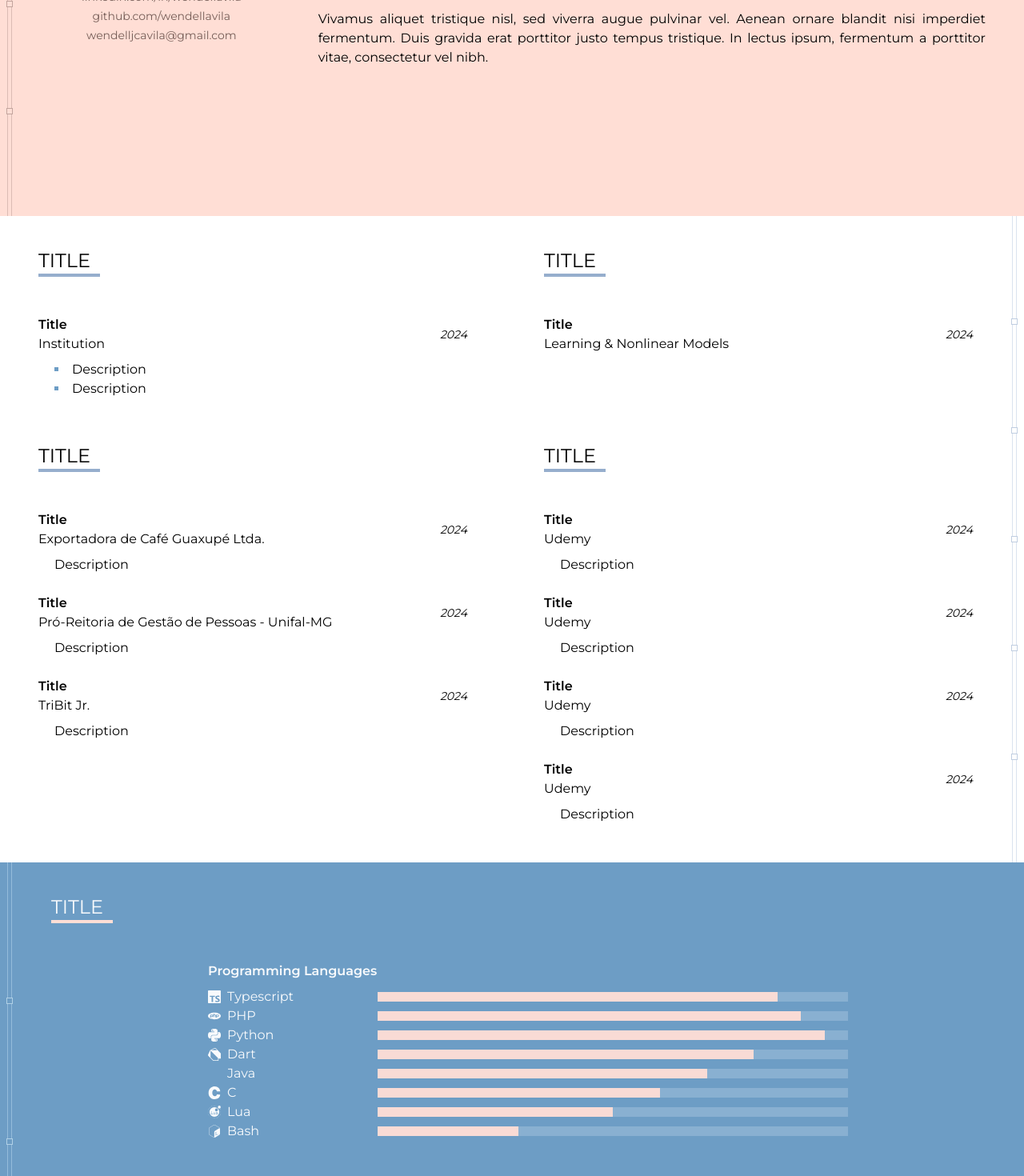
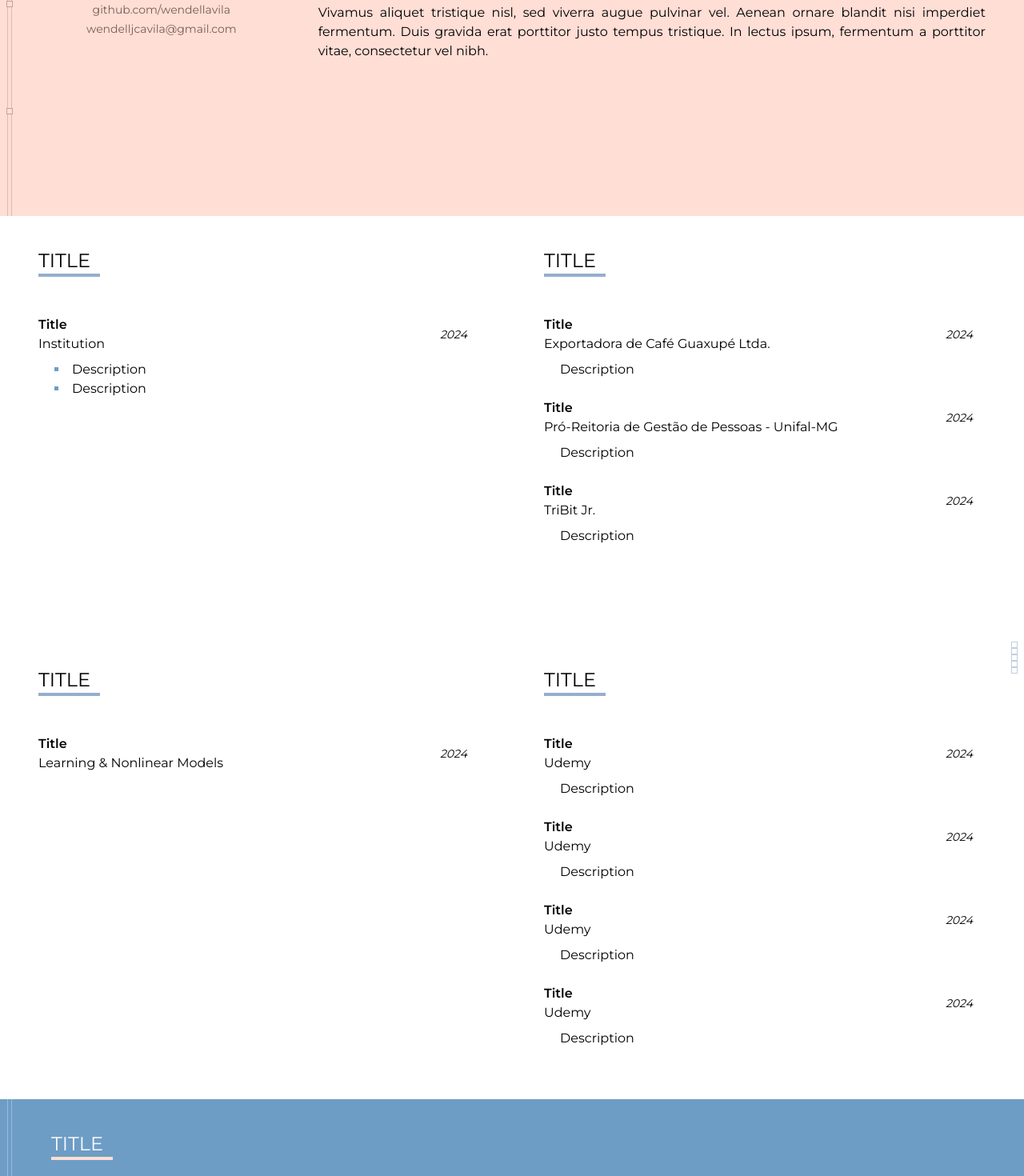
Before and after one commit to wendellavila/portfolio_next, a Next.js app: page /en in a window 1280 px wide. Shown: the part 1330-2800 px from the top of the page at 80% size. Built offline with nearby package versions, Linux system fonts and the light colour scheme; some icons are missing; what tailwindcss-animated would draw is missing.

Commit message:
fix: Better responsiveness in large screen sizes

```diff
--- a/src/app/[lang]/(about)/AboutSection.tsx
+++ b/src/app/[lang]/(about)/AboutSection.tsx
@@ -33,7 +33,7 @@ export function AboutSection(props: SectionProps) {
         textColor="coffee"
         backgroundColor="cream"
       />
-      <div className="grow flex flex-col pt-2 pb-6">
+      <div className="grow flex flex-col pt-2 pb-10">
         <SectionHeader
           decorationClassName="bg-blueprint"
           className="ml-6 md:ml-0"
@@ -59,7 +59,7 @@ export function AboutSection(props: SectionProps) {
                 .split('\n')
                 .map((line, index) => (
                   <p
-                    className="text-md mb-4 text-justify"
+                    className="text-md pb-4 text-justify"
                     key={`about-paragraph-${index + 1}`}
                   >
                     {line}
--- a/src/app/[lang]/(cv)/CvSection.tsx
+++ b/src/app/[lang]/(cv)/CvSection.tsx
@@ -21,11 +21,13 @@ export function CvSection(props: SectionProps) {
     <section
       ref={componentRef}
       id="education-experience"
-      className="min-h-screen flex flex-row bg-white"
+      className="min-h-screen flex flex-row bg-white items-center"
     >
       <div
-        className={`grow pt-2 pb-6 px-6 md:pl-12 md:pr-0
-        inline-grid gap-x-24 lg:grid-cols-2 ${animate ? 'visible' : 'hidden'}`}
+        className={`grow pt-2 pb-10 px-6 md:pl-12 md:pr-0 ${
+          animate ? 'visible' : 'hidden'
+        }
+        inline-grid gap-24 lg:grid-cols-2`}
       >
         <CvSubSection
           subsection="education"
--- a/src/app/[lang]/(cv)/CvSubSection.tsx
+++ b/src/app/[lang]/(cv)/CvSubSection.tsx
@@ -15,7 +15,8 @@ export function CvSubSection(props: Props) {
   const subsectionData = subsectionInfo.data;
 
   return (
-    <section className={`max-w-[800px] w-full ${className ?? ''}`}>
+    <section className="flex flex-col items-center">
+      <div className={`max-w-[800px] w-full ${className ?? ''}`}>
         <SectionHeader decorationClassName="bg-silver">
           {i18n('title').toLocaleUpperCase()}
         </SectionHeader>
@@ -34,6 +35,7 @@ export function CvSubSection(props: Props) {
             }
           ></CvItem>
         ))}
+      </div>
     </section>
   );
 }
--- a/src/app/[lang]/(projects)/ProjectsSection.tsx
+++ b/src/app/[lang]/(projects)/ProjectsSection.tsx
@@ -28,11 +28,11 @@ export function ProjectsSection(props: SectionProps) {
       id="projects"
       className="min-h-screen flex flex-row bg-white"
     >
-      <div className="grow pt-2 pb-6 px-6 md:pl-12">
+      <div className="grow pt-2 pb-16 px-6 md:pl-12 flex flex-col">
         <SectionHeader decorationClassName="bg-silver">
           {i18n('title').toLocaleUpperCase()}
         </SectionHeader>
-        <div className="flex flex-row flex-wrap gap-8 justify-center px-8">
+        <div className="grow flex flex-row flex-wrap gap-8 justify-center items-center px-8">
           {projectData.map(project => (
             <ProjectItem
               key={`project-item-${project.id}`}
--- a/src/app/[lang]/(skills)/SkillsSection.tsx
+++ b/src/app/[lang]/(skills)/SkillsSection.tsx
@@ -1,5 +1,5 @@
 'use client';
-import { useEffect, useState } from 'react';
+import { useState } from 'react';
 import { useTranslations } from 'next-intl';
 
 import { skillsData } from '@/utils/constants';
@@ -14,13 +14,11 @@ export function SkillsSection(props: SectionProps) {
   const { componentRef, items } = props;
 
   const i18n = useTranslations('sections.skills');
-  const inView = useInView(componentRef);
+  const isInView = useInView(componentRef);
   const [animate, setAnimate] = useState(false);
 
-  // Animate on first view
-  useEffect(() => {
-    if (inView && !animate) setAnimate(true);
-  }, [inView]);
+  // Animate progress bars on first view
+  if (isInView && !animate) setAnimate(true);
 
   return (
     <section
@@ -35,19 +33,16 @@ export function SkillsSection(props: SectionProps) {
         textColor="slate-100"
         backgroundColor="blueprint"
       />
-      <div className="grow py-2 px-6 md:pl-0 flex flex-col">
+      <div className="grow pt-2 pb-16 px-6 md:pr-12 md:pl-0 flex flex-col">
         <SectionHeader className="" decorationClassName="bg-cream">
           {i18n('title')}
         </SectionHeader>
         <div
-          className="grow flex flex-col
-           items-center justify-center"
+          className="grow flex flex-row gap-x-0 md:gap-x-24 gap-y-8
+          flex-wrap items-center justify-evenly"
         >
           {skillsData.map(category => (
-            <div
-              key={`skills-${category.id}`}
-              className="w-full max-w-[800px] mb-12"
-            >
+            <div key={`skills-${category.id}`} className="w-full lg:w-[800px]">
               <h3 className="font-semibold mb-2">{i18n(category.id)}</h3>
 
               {category.data.map(skillItem => (
```
Lines whose indentation alone changed are shown as unchanged.
